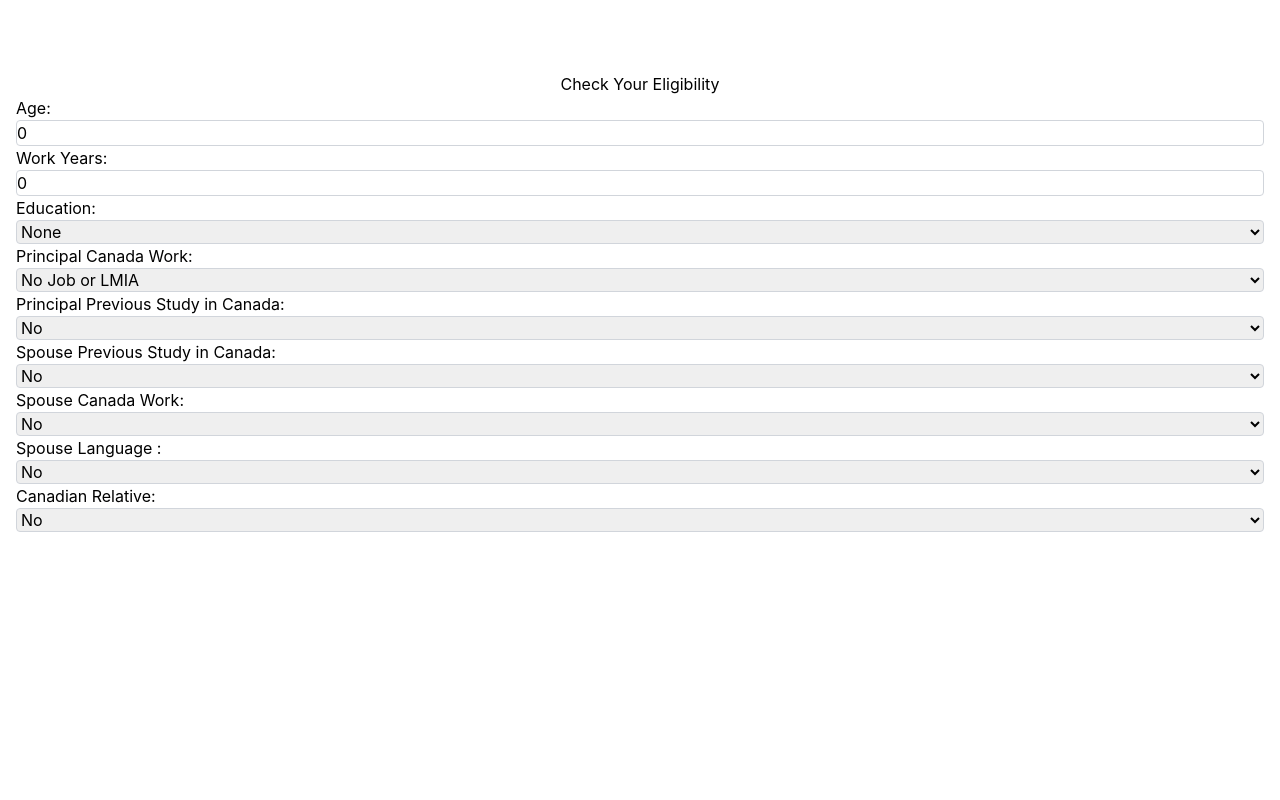
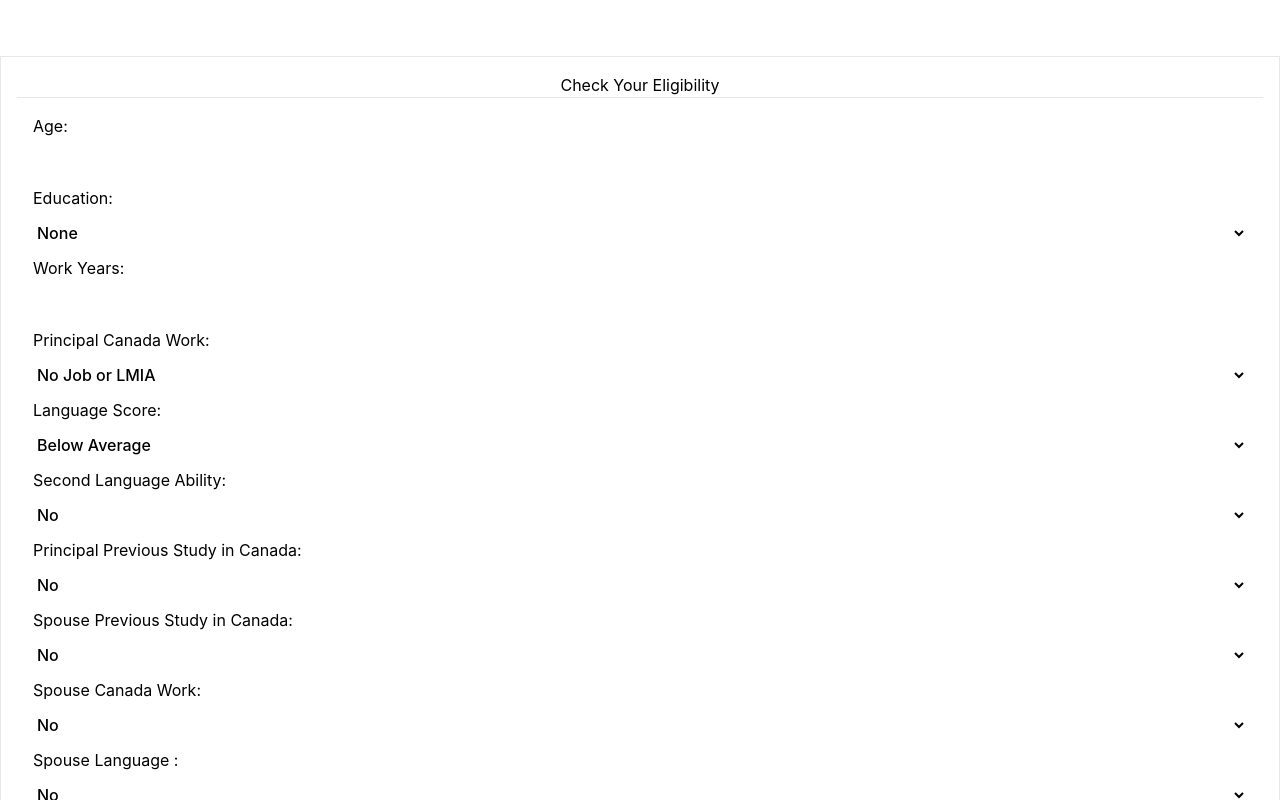
Before and after one commit to blackventures/epress-entry-calculator, a React (Create React App) app: page / in a window 1280 px wide. Shown: the top 800 px of the page. Built offline with nearby package versions, Linux system fonts and the light colour scheme; the HTML template or start-up script is replaced by a standard one; what tw-elements would draw is missing.

Commit message:
trnsforming calculator

```diff
--- a/src/App.tsx
+++ b/src/App.tsx
@@ -7,11 +7,12 @@ import './styles/index.css';
 
 function App() {
     return (
-        <div className="flex flex-col min-h-screen">
+        <div className="flex flex-col min-h-screen ">
             <Navbar />
-            <main className="flex-grow container mx-auto p-4 bg-red">
-                <h2 className="text-3xl mb-4 text-center">Check Your Eligibility</h2>
-                <Calculator />
+            <main className="mt-6 flex-grow container mx-auto p-4 bg-red border border-stroke bg-white shadow-default">
+                <h2 className="text-2xl font-bold mb-4 text-center border-b border-stroke pb-4">Check Your Eligibility</h2>
+                <div className=""><Calculator /></div>
+
             </main>
             <Footer />
         </div>
--- a/src/components/Calculator.tsx
+++ b/src/components/Calculator.tsx
@@ -2,7 +2,7 @@ import React, { useState } from 'react';
 
 type PrincipalCanadaWork = "Working in Canada" | "LMIA Job Offer" | "No Job or LMIA";
 type Education =
-    "None"|
+    "None" |
     "Secondary school/high school diploma" |
     "One-year post-secondary degree" |
     "Two-year post-secondary degree" |
@@ -11,6 +11,8 @@ type Education =
     "Master's level or professional degree (Medicine Veterinary Medicine Dentistry Podiatry Optometry Law Chiropractic Medicine or Pharmacy)" |
     "Doctoral (PhD) level";
 type YesNo = "Yes" | "No";
+type LanguageScore = "Below Average" | "Average" | "Above Average" | "Excellent";
+type SecondLanguage = "Yes" | "No";
 
 function getAgePoints(age: number): number {
     if (age < 36 && age > 17) return 12;
@@ -88,52 +90,62 @@ function getAdaptabilityPoints(
   return Math.min(10, points);
 }
 
+function getLanguagePoints(score: LanguageScore): number {
+  switch (score) {
+      case "Below Average": return 0;
+      case "Average": return 16;
+      case "Above Average": return 20;
+      case "Excellent": return 24;
+      default: return 0;
+  }
+}
+
+function getSecondLanguagePoints(hasSecondLanguage: SecondLanguage): number {
+  return hasSecondLanguage === "Yes" ? 4 : 0;
+}
 
 const Calculator: React.FC = () => {
   const [age, setAge] = useState<number>(0);
   const [workYears, setWorkYears] = useState<number>(0);
-  const [education, setEducation] = useState<Education>("None")
+  const [education, setEducation] = useState<Education>("None");
   const [principalCanadaWork, setPrincipalCanadaWork] = useState<PrincipalCanadaWork>("No Job or LMIA");
   const [principalPreviousStudy, setPrincipalPreviousStudy] = useState<YesNo>("No");
   const [spousePreviousStudy, setSpousePreviousStudy] = useState<YesNo>("No");
   const [spouseCanadaWork, setSpouseCanadaWork] = useState<YesNo>("No");
   const [spouseLanguage, setSpouseLanguage] = useState<YesNo>("No");
   const [canadianRelative, setCanadianRelative] = useState<YesNo>("No");
+  const [languageScore, setLanguageScore] = useState<LanguageScore>("Below Average");
+  const [secondLanguage, setSecondLanguage] = useState<SecondLanguage>("No");
   const [eligibilityMessage, setEligibilityMessage] = useState<string>("");
-
 
   const handleSubmit = () => {
     const totalPoints = getAgePoints(age) + getWorkYearsPoints(workYears) + getWorkExperiencePoints(principalCanadaWork) + getEducationPoints(education);
     const adaptabilityPoints = getAdaptabilityPoints(principalCanadaWork, principalPreviousStudy, spousePreviousStudy, spouseCanadaWork, spouseLanguage, canadianRelative);
-    const finalPoints = totalPoints + adaptabilityPoints;
+    const languagePoints = getLanguagePoints(languageScore);
+    const secondLangPoints = getSecondLanguagePoints(secondLanguage);
+    const finalPoints = totalPoints + adaptabilityPoints + languagePoints + secondLangPoints;
 
     if (finalPoints < 67) {
         setEligibilityMessage(`You do not have enough points to be eligible. You currently have ${finalPoints} points and you need 67 points.`);
     } else {
         setEligibilityMessage(`You have ${finalPoints} points so you are eligible.`);
     }
-    // Use finalPoints to determine eligibility...
   };
 
   return (
-    <div className="p-8">
+    <div className="p-4 grid grid-cols-3 gap-x-4">
+      {/* Column 1 */}
+      <div className="">
         {/* Age Input */}
-      <label className=" text-red-900 font-bold block mb-4">
+        <label className="font-bold block mb-4">
           Age:
-        <input type="number" value={age} onChange={(e) => setAge(Number(e.target.value))} className="  bg-blue mx-auto ml-2 p-1 border border-gray-300 rounded w-full" />
+          <input type="number" value={age <= 0 ? "" : age.toString()} onChange={(e) => setAge(Number(e.target.value))} placeholder="" className="mt-4 w-full rounded-lg border-[1.5px] border-stroke bg-transparent py-3 px-5 font-medium outline-none transition focus:border-primary active:border-primary disabled:cursor-default disabled:bg-whiter" />
         </label>
 
-      {/* Work Years Input */}
-      <label className="block mb-4">
-        Work Years:
-        <input type="number" value={workYears} onChange={(e) => setWorkYears(Number(e.target.value))} className="ml-2 p-1 border border-gray-300 rounded w-full" />
-      </label>
-
-      {/* Dropdowns */}
-
-      <label className="block mb-4">
+        {/* Education Dropdown */}
+        <label className="font-bold block mb-4">
           Education:
-        <select value={education} onChange={(e) => setEducation(e.target.value as Education)} className="ml-2 p-1 border border-gray-300 rounded w-full">
+          <select value={education} onChange={(e) => setEducation(e.target.value as Education)} className="mt-4  w-full rounded-lg border-[1.5px] border-stroke bg-transparent py-3 px-5 font-medium outline-none transition focus:border-primary active:border-primary disabled:cursor-default disabled:bg-whiter">
             <option value="None">None</option>
             <option value="Secondary school/high school diploma">Secondary school/high school diploma</option>
             <option value="One-year post-secondary degree">One-year post-secondary degree</option>
@@ -145,67 +157,145 @@ const Calculator: React.FC = () => {
           </select>
         </label>
 
-      <label className="block mb-4">
+        {/* Work Years Input */}
+        <label className="font-bold block mb-4">
+          Work Years:
+          <input type="number" value={workYears <=0 ? "" :workYears} onChange={(e) => setWorkYears(Number(e.target.value))} className=" mt-4  w-full rounded-lg border-[1.5px] border-stroke bg-transparent py-3 px-5 font-medium outline-none transition focus:border-primary active:border-primary disabled:cursor-default disabled:bg-whiter" />
+        </label>
+
+
+
+
+
+
+        </div>
+
+        {/* Column 2 */}
+        {/*... [Rest of the column 2 content]*/}
+        <div>
+        {/* Principal Canada Work Dropdown */}
+        <label className="font-bold block mb-4">
           Principal Canada Work:
-        <select value={principalCanadaWork} onChange={(e) => setPrincipalCanadaWork(e.target.value as PrincipalCanadaWork)} className="ml-2 p-1 border border-gray-300 rounded w-full">
+          <select value={principalCanadaWork} onChange={(e) => setPrincipalCanadaWork(e.target.value as PrincipalCanadaWork)} className="mt-4  w-full rounded-lg border-[1.5px] border-stroke bg-transparent py-3 px-5 font-medium outline-none transition focus:border-primary active:border-primary disabled:cursor-default disabled:bg-whiter">
             <option value="Working in Canada">Working in Canada</option>
             <option value="LMIA Job Offer">LMIA Job Offer</option>
             <option value="No Job or LMIA">No Job or LMIA</option>
           </select>
         </label>
 
-      <label className="block mb-4">
-        Principal Previous Study in Canada:
-        <select value={principalPreviousStudy} onChange={(e) => setPrincipalPreviousStudy(e.target.value as YesNo)} className="ml-2 p-1 border border-gray-300 rounded w-full">
+        {/* Language Score Dropdown */}
+        <label className="font-bold block mb-4">
+          Language Score:
+          <select value={languageScore} onChange={(e) => setLanguageScore(e.target.value as LanguageScore)} className="mt-4 w-full rounded-lg border-[1.5px] border-stroke bg-transparent py-3 px-5 font-medium outline-none transition focus:border-primary active:border-primary disabled:cursor-default disabled:bg-whiter">
+            <option value="Below Average">Below Average</option>
+            <option value="Average">Average</option>
+            <option value="Above Average">Above Average</option>
+            <option value="Excellent">Excellent</option>
+          </select>
+        </label>
+
+        {/* Second Language Dropdown and Note */}
+        <label className="font-bold block mb-4">
+            Second Language Ability:
+            <select value={secondLanguage} onChange={(e) => setSecondLanguage(e.target.value as SecondLanguage)} className="mt-4 w-full rounded-lg border-[1.5px] border-stroke bg-transparent py-3 px-5 font-medium outline-none transition focus:border-primary active:border-primary disabled:cursor-default disabled:bg-whiter">
               <option value="Yes">Yes</option>
               <option value="No">No</option>
             </select>
           </label>
 
-      <label className="block mb-4">
-        Spouse Previous Study in Canada:
-        <select value={spousePreviousStudy} onChange={(e) => setSpousePreviousStudy(e.target.value as YesNo)} className="ml-2 p-1 border border-gray-300 rounded w-full">
+          </div>
+
+          {/* Column 3 */}
+          <div>
+            {/* Principal Previous Study in Canada Dropdown */}
+            <label className="font-bold block mb-4">
+            Principal Previous Study in Canada:
+            <select value={principalPreviousStudy} onChange={(e) => setPrincipalPreviousStudy(e.target.value as YesNo)} className="mt-4  w-full rounded-lg border-[1.5px] border-stroke bg-transparent py-3 px-5 font-medium outline-none transition focus:border-primary active:border-primary disabled:cursor-default disabled:bg-whiter">
                 <option value="Yes">Yes</option>
                 <option value="No">No</option>
             </select>
             </label>
 
-      <label className="block mb-4">
-        Spouse Canada Work:
-        <select value={spouseCanadaWork} onChange={(e) => setSpouseCanadaWork(e.target.value as YesNo)} className="ml-2 p-1 border border-gray-300 rounded w-full">
+            {/* Spouse Previous Study in Canada Dropdown */}
+            <label className="font-bold block mb-4">
+            Spouse Previous Study in Canada:
+            <select value={spousePreviousStudy} onChange={(e) => setSpousePreviousStudy(e.target.value as YesNo)} className="mt-4  w-full rounded-lg border-[1.5px] border-stroke bg-transparent py-3 px-5 font-medium outline-none transition focus:border-primary active:border-primary disabled:cursor-default disabled:bg-whiter">
                 <option value="Yes">Yes</option>
                 <option value="No">No</option>
             </select>
             </label>
 
-      <label className="block mb-4">
-        Spouse Language :
-        <select value={spouseLanguage} onChange={(e) => setSpouseLanguage(e.target.value as YesNo)} className="ml-2 p-1 border border-gray-300 rounded w-full">
+            {/* Spouse Canada Work Dropdown */}
+            <label className="font-bold block mb-4">
+            Spouse Canada Work:
+            <select value={spouseCanadaWork} onChange={(e) => setSpouseCanadaWork(e.target.value as YesNo)} className="mt-4  w-full rounded-lg border-[1.5px] border-stroke bg-transparent py-3 px-5 font-medium outline-none transition focus:border-primary active:border-primary disabled:cursor-default disabled:bg-whiter">
                 <option value="Yes">Yes</option>
                 <option value="No">No</option>
             </select>
             </label>
 
-      <label className="block mb-4">
-        Canadian Relative:
-        <select value={canadianRelative} onChange={(e) => setCanadianRelative(e.target.value as YesNo)} className="ml-2 p-1 border border-gray-300 rounded w-full">
+            {/* Spouse Language Dropdown */}
+            <label className="font-bold block mb-4">
+            Spouse Language :
+            <select value={spouseLanguage} onChange={(e) => setSpouseLanguage(e.target.value as YesNo)} className="mt-4  w-full rounded-lg border-[1.5px] border-stroke bg-transparent py-3 px-5 font-medium outline-none transition focus:border-primary active:border-primary disabled:cursor-default disabled:bg-whiter">
                 <option value="Yes">Yes</option>
                 <option value="No">No</option>
             </select>
             </label>
 
-      {/* ... Add similar dropdowns for other factors here... */}
+            {/* Canadian Relative Dropdown */}
+            <label className="font-bold block mb-4">
+            Canadian Relative:
+            <select value={canadianRelative} onChange={(e) => setCanadianRelative(e.target.value as YesNo)} className="mt-4  w-full rounded-lg border-[1.5px] border-stroke bg-transparent py-3 px-5 font-medium outline-none transition focus:border-primary active:border-primary disabled:cursor-default disabled:bg-whiter">
+                <option value="Yes">Yes</option>
+                <option value="No">No</option>
+            </select>
+            </label>
 
-      <button onClick={handleSubmit} className="bg-blue-500 text-white px-4 py-2 rounded mt-4">Calculate</button>
+        </div>
 
-      {/* Display the eligibility message */}
+        <button onClick={handleSubmit} className="px-8 font-bold bg-blue-500 text-white px-4 py-2 rounded-full mt-4 col-span-3 justify-self-center">Calculate</button>
+
+{/* Display Eligibility Message */}
 {eligibilityMessage && (
-        <div className="mt-4">
+    <div className="mt-4 col-span-3 text-center">
         {eligibilityMessage}
     </div>
 )}
+
+{/* Display Required Language Score based on Selection */}
+{languageScore && (
+    <div className="mt-4 col-span-3 text-center">
+        {languageScore === "Below Average" && "Required Language Score: IELTS (Speaking - 5.0, Reading - 5.5, Writing - 5.5, Listening - 5.5), CELPIP (Speaking - 6, Reading - 6, Writing - 6, Listening - 6)"}
+        {languageScore === "Average" && "Required Language Score: IELTS (Speaking - 6.0, Reading - 6.0, Writing - 6.0, Listening - 6.0), CELPIP (Speaking - 7, Reading - 7, Writing - 7, Listening - 7)"}
+        {languageScore === "Above Average" && "Required Language Score: IELTS (Speaking - 6.5, Reading - 6.5, Writing - 6.5, Listening - 6.5), CELPIP (Speaking - 8, Reading - 8, Writing - 8, Listening - 8)"}
+        {languageScore === "Excellent" && "Required Language Score: IELTS (Speaking - 7.0, Reading - 7.0, Writing - 8.0, Listening - 7.0), CELPIP (Speaking - 9, Reading - 9, Writing - 9, Listening - 9)"}
     </div>
+)}
 
+{/* Display Required Second Language Score if Second Language is Yes */}
+{secondLanguage === "Yes" && (
+    <div className="mt-4 col-span-3 text-center">
+        Required Second Language Scores:
+        <br />
+        CELPIP: CLB Level 5 and above (Speaking 5–12, Listening 5–12, Reading 5–12, Writing 5–12)
+        <br />
+        IELTS: CLB Level 5 and above (Speaking 5.0–9.0, Listening 5.0–9.0, Reading 4.0–9.0, Writing 5.0–9.0)
+        <br />
+        TEF Canada: (Speaking 226–371+, Listening 181–298+, Reading 151–248+, Writing 226–371+)
+        <br />
+        TCF Canada: (Speaking 6+, Listening 369–397+, Reading 375–405+, Writing 6+)
+    </div>
+)}
+
+{/* Note for Second Language */}
+{secondLanguage === "Yes" && (
+    <div className="col-span-3 text-center mt-2">
+        <strong>Note:</strong> At least CLB 5 in all of the 4 abilities
+    </div>
+)}
+</div>
   );
 };
+
 export default Calculator;
--- a/src/components/Footer.tsx
+++ b/src/components/Footer.tsx
@@ -4,7 +4,7 @@ import React from 'react';
 
 const Footer: React.FC = () => {
     return (
-        <footer className="bg-blue-800 text-white p-4 mt-8">
+        <footer className="bg-blue-800 text-center text-white p-4 mt-8">
             <p>© 2023 Express Entry Inc.</p>
         </footer>
     );
--- a/src/components/Navbar.tsx
+++ b/src/components/Navbar.tsx
@@ -5,7 +5,7 @@ import React from 'react';
 const Navbar: React.FC = () => {
     return (
         <nav className="bg-blue-600 text-white p-4">
-            <h1 className="text-2xl">Express Entry Calculator</h1>
+            <h1 className="text-2xl text-center ">Express Entry Calculator</h1>
         </nav>
     );
 }
```
Lines whose indentation alone changed are shown as unchanged.
